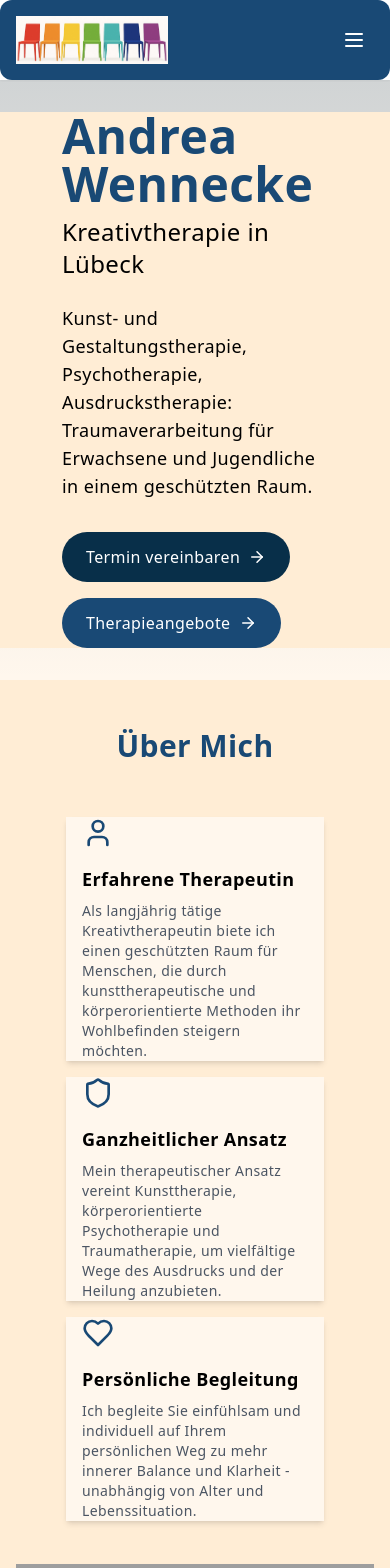
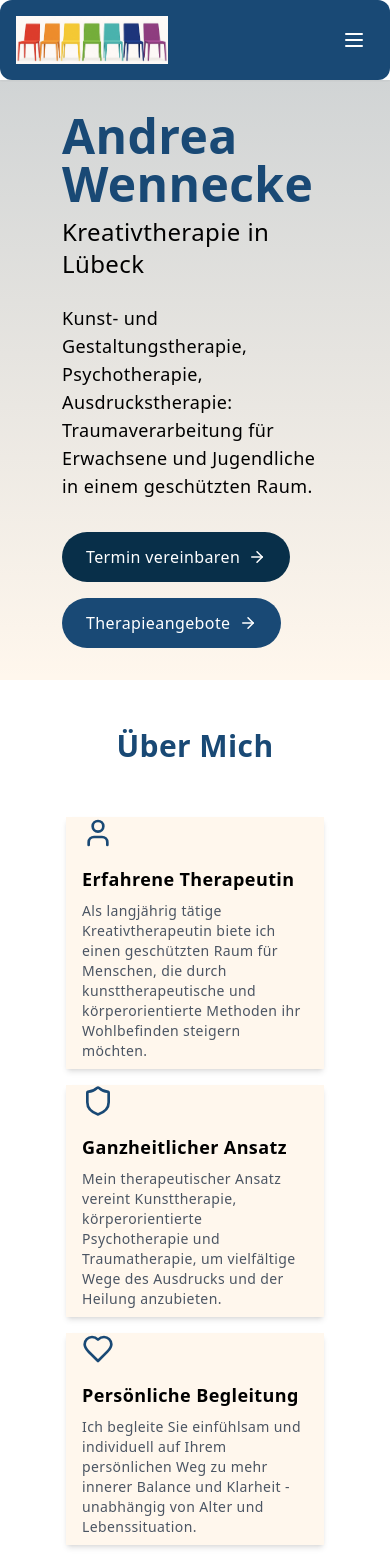
Before and after one commit to antonmarshall/andrea_wennecke, a React (Vite) app: page / in a window 390 px wide. Shown: the top 1568 px of the page. Built offline with nearby package versions, Linux system fonts and the light colour scheme; grey boxes are pictures that could not be loaded.

Commit message:
Visual edit in Lovable
Edited UI in Lovable

```diff
--- a/src/components/AboutSection.tsx
+++ b/src/components/AboutSection.tsx
@@ -15,13 +15,13 @@ const AboutCard = ({
       </div>
       <div>
         <h3 className="text-lg font-semibold mb-2">{title}</h3>
-        <p className="text-gray-600 text-sm">{description}</p>
+        <p className="text-gray-600 text-sm my-[8px]">{description}</p>
       </div>
     </div>;
 };
 const AboutSection = () => {
-  return <section id="about" className="py-12 bg-orange-100">
-      <div className="container mx-auto px-4 bg-orange-100">
+  return <section id="about" className="py-12 bg-transparent">
+      <div className="container mx-auto px-4 bg-transparent">
         <h2 className="text-3xl font-bold text-center mb-8 text-therapyBlue">Über Mich</h2>
 
         <div className="grid grid-cols-1 md:grid-cols-2 gap-8">
--- a/src/components/ContactSection.tsx
+++ b/src/components/ContactSection.tsx
@@ -20,8 +20,8 @@ const ContactInfo = ({
     </div>;
 };
 const ContactSection = () => {
-  return <section id="contact" className="py-20 bg-orange-100">
-      <div className="container mx-auto px-4 bg-orange-100">
+  return <section id="contact" className="py-20 bg-transparent">
+      <div className="container mx-auto px-4 bg-transparent">
         <h2 className="text-3xl font-bold text-center mb-14 text-therapyBlue">Kontakt</h2>
 
         <div className="grid grid-cols-1 md:grid-cols-2 gap-10">
--- a/src/components/Directions.tsx
+++ b/src/components/Directions.tsx
@@ -2,7 +2,7 @@ import React from 'react';
 import { MapPin, Car, Bus } from 'lucide-react';
 import Map from './Map';
 const Directions = () => {
-  return <section id="directions" className="py-20 bg-orange-100">
+  return <section id="directions" className="py-20 bg-transparent">
       <div className="container mx-auto px-4">
         <h2 className="text-3xl font-bold text-center mb-6 text-therapyBlue">Anfahrt</h2>
         <div className="grid grid-cols-1 md:grid-cols-2 gap-8">
--- a/src/components/FaqSection.tsx
+++ b/src/components/FaqSection.tsx
@@ -23,7 +23,7 @@ const FaqItem = ({
     </div>;
 };
 const FaqSection = () => {
-  return <section id="faq" className="py-20 bg-orange-100">
+  return <section id="faq" className="py-20 bg-transparent">
       <div className="container mx-auto px-4">
         <h2 className="text-3xl font-bold text-center mb-14 text-therapyBlue">Häufig gestellte Fragen</h2>
 
--- a/src/components/Hero.tsx
+++ b/src/components/Hero.tsx
@@ -10,7 +10,7 @@ const Hero = () => {
     }
   };
   return <section id="home" className="relative min-h-[600px] flex items-center bg-gradient-to-b from-therapyBlue/20 to-transparent bg-orange-50">
-      <div className="container mx-auto px-8 grid grid-cols-1 md:grid-cols-2 gap-8 items-center bg-orange-100">
+      <div className="container mx-auto px-8 grid grid-cols-1 md:grid-cols-2 gap-8 items-center bg-transparent">
         <div className="max-w-2xl mx-[30px]">
           <h1 className="text-5xl font-bold mb-2 text-therapyBlue mx-0">Andrea Wennecke</h1>
           <h2 className="text-2xl mb-6 mx-0">Kreativtherapie in Lübeck</h2>
--- a/src/components/Prices.tsx
+++ b/src/components/Prices.tsx
@@ -1,7 +1,7 @@
 import React from 'react';
 import { User, Users } from 'lucide-react';
 const Prices = () => {
-  return <section id="prices" className="py-20 bg-orange-100">
+  return <section id="prices" className="py-20 bg-transparent">
       <div className="container mx-auto px-4">
         <h2 className="text-3xl font-bold text-center mb-12 text-therapyBlue">Preise</h2>
         <div className="grid grid-cols-1 md:grid-cols-2 gap-8 max-w-4xl mx-auto">
--- a/src/components/TherapyServices.tsx
+++ b/src/components/TherapyServices.tsx
@@ -42,8 +42,8 @@ const TherapyServices = () => {
     title: "Gruppentherapie",
     description: "In kleinen Gruppen verschiedene Formen und gemeinsam kreative Lösungswege erarbeiten."
   }];
-  return <section id="therapy" className="py-20 bg-orange-100">
-      <div className="container mx-auto px-8 bg-orange-100">
+  return <section id="therapy" className="py-20 bg-transparent">
+      <div className="container mx-auto px-8 bg-transparent">
         <h2 className="text-3xl font-bold text-center mb-6 text-therapyBlue">Mein Therapieangebot</h2>
         <p className="text-center text-gray-600 max-w-2xl mx-auto mb-14">
           Entdecken Sie meine vielfältigen Therapiemethoden für Erwachsene und Jugendliche.
```
